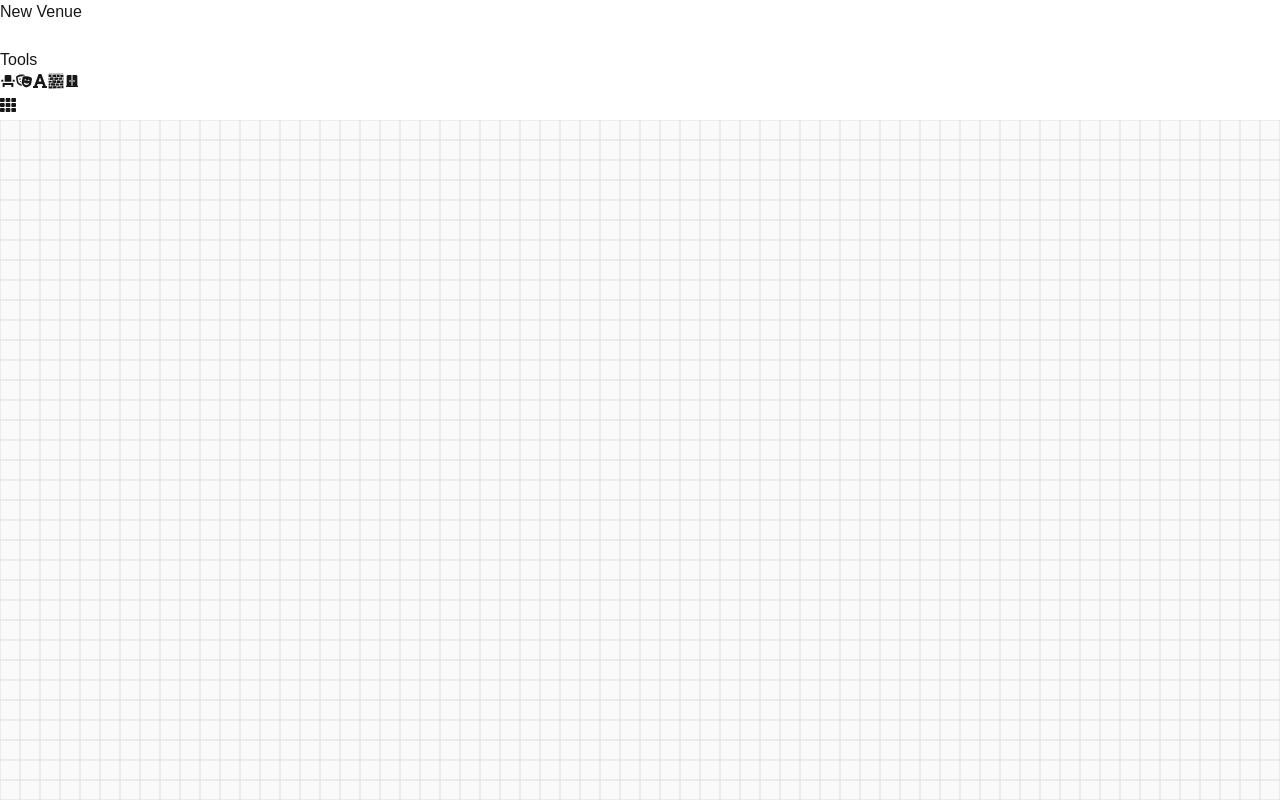
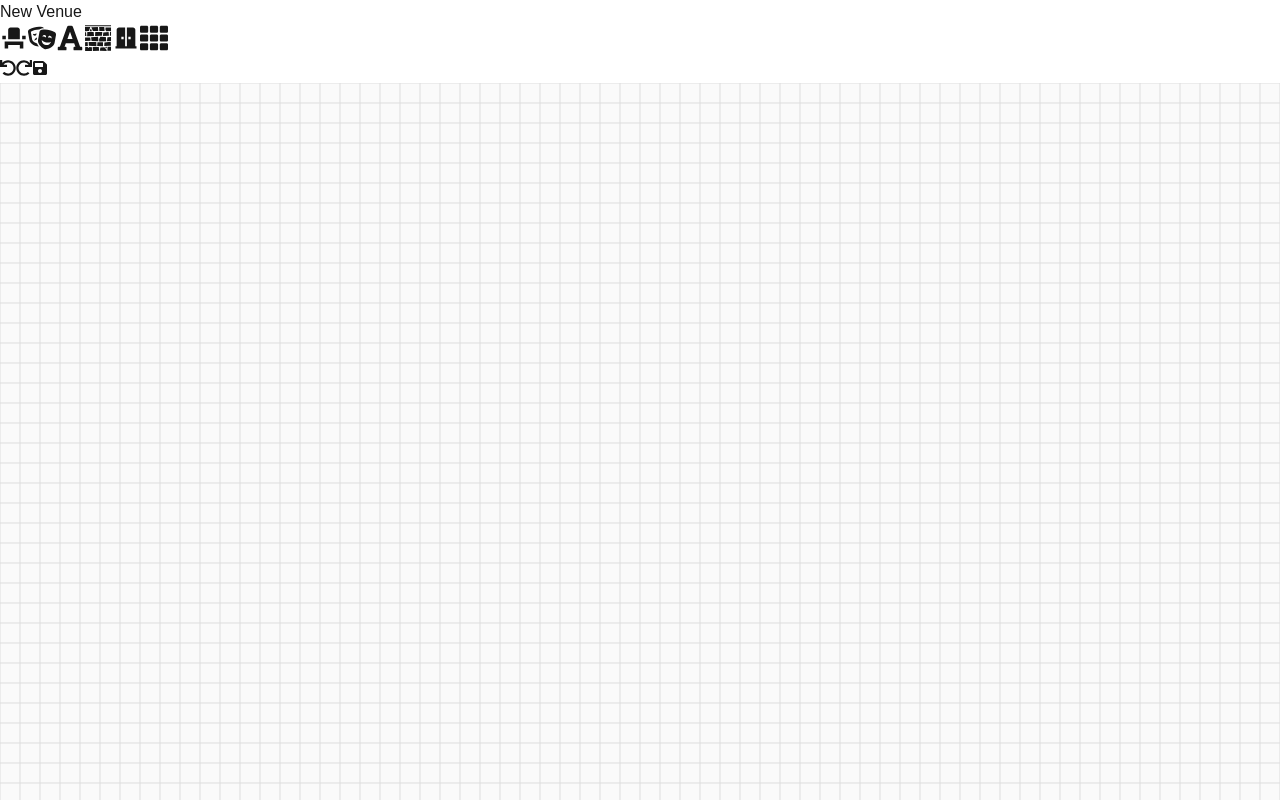
Before and after one commit to MustafaTRKYLMZ/venue-maker, a Next.js app: page /editor/new in a window 1280 px wide. Shown: the top 800 px of the page. Built offline with nearby package versions, Linux system fonts and the light colour scheme.

Commit message:
rendo undo added

```diff
--- a/src/app/editor/[mapId]/MapEditorContent.tsx
+++ b/src/app/editor/[mapId]/MapEditorContent.tsx
@@ -18,6 +18,8 @@ export function MapEditorContent() {
     setSelectedTool,
     selectedFloorId,
     setSelectedFloorId,
+    selectedElement,
+    setSelectedElement,
   } = useMapEditor();
 
   const [rows, setRows] = useState<number>(5);
@@ -51,6 +53,7 @@ export function MapEditorContent() {
     <div className="flex flex-col h-screen">
       {/* Header */}
       <MapEditorHeader
+        setIsMultipleSeatDialogOpen={setIsMultipleSeatDialogOpen}
         venueName={venue.name}
         handleUndo={() => {}}
         handleRedo={() => {}}
@@ -60,13 +63,13 @@ export function MapEditorContent() {
       />
 
       {/* Main content */}
-      <div className="flex flex-grow overflow-visible">
+      <div className="flex flex-row overflow-visible">
         {/* Left panel */}
-        <aside className="w-40 bg-gray-100 border-r border-gray-300 overflow-auto p-1 z-10">
+        {/* <aside className="flex flex-col w-40 bg-gray-100 border-r border-gray-300 overflow-auto p-1 z-10">
           <LeftPanelTools
             setIsMultipleSeatDialogOpen={setIsMultipleSeatDialogOpen}
           />
-        </aside>
+        </aside> */}
 
         {/* Canvas area */}
         <main className="relative flex-grow bg-white rounded-md border border-gray-300 overflow-auto flex flex-col">
@@ -86,6 +89,8 @@ export function MapEditorContent() {
         </main>
 
         {/* Right panel */}
+        {/* Properties panel */}
+        {selectedElement && (
           <aside className="w-64 bg-gray-50 border-l border-gray-300 p-3">
             <PropertiesPanel
               selectedElement={null}
@@ -93,6 +98,7 @@ export function MapEditorContent() {
               onDeleteElement={() => {}}
             />
           </aside>
+        )}
 
         {/* Add Multiple Seat Dialog */}
         {isMultipleSeatDialogOpen && (
--- a/src/components/AddMultipleSeat.tsx
+++ /dev/null
@@ -1,36 +0,0 @@
-import { IconButton } from "./ui/IconButton";
-import { FaTh } from "react-icons/fa";
-import { ElementType, ToolType } from "../types/element";
-import { useMapEditor } from "../context/MapEditorContext";
-
-export type AddMultipleSeatProps = {
-  setIsMultipleSeatDialogOpen: (isOpen: boolean) => void;
-};
-export const AddMultipleSeat = ({
-  setIsMultipleSeatDialogOpen,
-}: AddMultipleSeatProps) => {
-  const { selectedTool, setSelectedTool } = useMapEditor();
-
-  const handleOpenMultipleSeatDialog = (type: ElementType) => {
-    if (type === "section") {
-      const tool: ToolType = { type, rows: 0, cols: 0 };
-      setSelectedTool(tool);
-    }
-    console.log("Opening multiple seat dialog with type:", type);
-    setIsMultipleSeatDialogOpen(true);
-  };
-  console.log("AddMultipleSeat rendered >>>", selectedTool?.type);
-  return (
-    <div className="mb-4 mt-2 flex flex-col gap-2">
-      <div className="relative">
-        <IconButton
-          icon={<FaTh />}
-          tooltipText="Add Multiple Seats"
-          onClick={() => handleOpenMultipleSeatDialog("section")}
-          aria-label="Add multiple seats"
-          isSelected={selectedTool?.type === "section"}
-        />
-      </div>
-    </div>
-  );
-};
--- a/src/components/CanvasElementRenderer.tsx
+++ b/src/components/CanvasElementRenderer.tsx
@@ -3,10 +3,16 @@ import React from "react";
 import { Circle, Group, Rect, Text } from "react-konva";
 import { useMapEditor } from "../context/MapEditorContext";
 import { ElementType } from "../types/element";
-import { createRowsWithSeats } from "../utils/createRowsWithSeats";
+import { Venue } from "../types/venue";
 
 export const CanvasElementsRenderer = () => {
-  const { venue, selectedFloorId, setVenue } = useMapEditor();
+  const {
+    venue,
+    selectedFloorId,
+    setVenue,
+    setSelectedElement,
+    selectedElement,
+  } = useMapEditor();
   if (!selectedFloorId) return null;
 
   const floor = venue.floors.find((f) => f.id === selectedFloorId);
@@ -104,12 +110,57 @@ export const CanvasElementsRenderer = () => {
     setVenue({ ...venue, floors: updatedFloors });
   };
 
+  const handleElementClick = (type: ElementType, id: string) => {
+    console.log(`${type} clicked`, id);
+    // Here you can handle the click event for the element
+    const floor = venue.floors.find((floor) => floor.id === selectedFloorId);
+    if (!floor) return;
+
+    const elementArray = (() => {
+      switch (type) {
+        case "stage":
+          return floor.stage ? [floor.stage] : [];
+        case "controlRoom":
+          return floor.controlRoom ? [floor.controlRoom] : [];
+        case "door":
+          return floor.doors;
+        case "wall":
+          return floor.walls;
+        case "light":
+          return floor.lights;
+        case "section":
+          return floor.sections;
+        case "seat":
+          return floor.sections.flatMap((section) =>
+            section.rows.flatMap((row) => row.seats),
+          );
+        default:
+          return [];
+      }
+    })();
+
+    const selectedElement = elementArray.find((element) => element.id === id);
+    if (!selectedElement) return;
+
+    if (
+      type === "stage" ||
+      type === "controlRoom" ||
+      type === "door" ||
+      type === "wall" ||
+      type === "light" ||
+      type === "section" ||
+      type === "seat"
+    ) {
+      setSelectedElement(selectedElement);
+    }
+  };
+  console.log("Selected Element:", selectedElement);
   return (
     <>
       {venue.floors.map((floor) => {
         const isSelected = floor.id === selectedFloorId;
         const opacity = isSelected ? 1 : 0.1;
-        const listening = isSelected; // interaktifliği kapatmak için
+        const listening = isSelected;
         return (
           <Group key={floor.id} opacity={opacity} listening={listening}>
             {/* STAGE */}
@@ -119,6 +170,11 @@ export const CanvasElementsRenderer = () => {
                 x={floor.stage.position.x}
                 y={floor.stage.position.y}
                 draggable={isSelected && floor.stage.draggable}
+                onClick={() => {
+                  if (isSelected && floor.stage) {
+                    handleElementClick("stage", floor.stage.id);
+                  }
+                }}
                 onDragEnd={(e) => {
                   if (isSelected) {
                     handleDragEnd(
@@ -164,6 +220,12 @@ export const CanvasElementsRenderer = () => {
                       e.target.x(),
                       e.target.y(),
                     );
+                  }
+                }}
+                onClick={(e) => {
+                  e.cancelBubble = true; // Prevent event bubbling
+                  if (floor.controlRoom) {
+                    console.log("Control Room clicked", floor.controlRoom.id);
                   }
                 }}
               >
--- a/src/components/MapEditorHeader.tsx
+++ b/src/components/MapEditorHeader.tsx
@@ -1,6 +1,7 @@
 import React from "react";
 import { FaUndo, FaRedo, FaSave } from "react-icons/fa";
 import { IconButton } from "./ui/IconButton";
+import { Tools } from "./Tools";
 
 export type MapEditorHeaderProps = {
   venueName: string;
@@ -10,6 +11,7 @@ export type MapEditorHeaderProps = {
   handleRedo?: () => void;
   handleSaveMap?: () => void;
   isSaving?: boolean;
+  setIsMultipleSeatDialogOpen: (isOpen: boolean) => void;
 };
 
 export const MapEditorHeader = ({
@@ -20,43 +22,15 @@ export const MapEditorHeader = ({
   handleRedo,
   handleSaveMap,
   isSaving,
+  setIsMultipleSeatDialogOpen,
 }: MapEditorHeaderProps) => {
   return (
-    <header className="w-full bg-white shadow p-4 flex justify-between items-center">
-      <h1 className="text-2xl font-bold text-gray-800">{venueName}</h1>
-      <div className="flex space-x-4">
-        {/* Undo Button */}
-        <IconButton
-          Icon={FaUndo}
-          tooltipText="Undo"
-          onClick={handleUndo}
-          disabled={historyPointer === 0}
-          aria-label="Undo"
-          className="bg-blue-500 text-white hover:bg-blue-600 disabled:opacity-50"
-        />
+    <header className="flex flex-col flex-start w-full bg-white shadow flex justify-between items-start">
+      <div className="flex flex-row justify-between items-center w-full p-2 border-b border-gray-200">
+        <h1 className="text-2xl font-bold text-gray-800">{venueName}</h1>
+      </div>
 
-        {/* Redo Button */}
-        <IconButton
-          Icon={FaRedo}
-          tooltipText="Redo"
-          onClick={handleRedo}
-          disabled={historyPointer === historyLength - 1}
-          aria-label="Redo"
-          className="bg-blue-500 text-white hover:bg-blue-600 disabled:opacity-50"
-        />
-
-        {/* Save Button */}
-        <IconButton
-          Icon={FaSave}
-          tooltipText="Save"
-          onClick={handleSaveMap}
-          disabled={isSaving}
-          isLoading={isSaving}
-          loadingText="Saving..."
-          aria-label="Save map"
-          className="bg-green-600 text-white hover:bg-green-700 disabled:opacity-50"
-        />
-      </div>
+      <Tools setIsMultipleSeatDialogOpen={setIsMultipleSeatDialogOpen} />
     </header>
   );
 };
--- a/src/components/Tools.tsx
+++ b/src/components/Tools.tsx
@@ -1,18 +1,35 @@
 import { MdDoorSliding, MdEventSeat } from "react-icons/md";
 import { ElementType, ToolType } from "../types/element";
 import { IconButton } from "./ui/IconButton";
-import { FaTheaterMasks, FaFont } from "react-icons/fa";
+import {
+  FaTheaterMasks,
+  FaFont,
+  FaTh,
+  FaRedo,
+  FaSave,
+  FaUndo,
+} from "react-icons/fa";
 import { GiStoneWall } from "react-icons/gi";
-import { AddMultipleSeat } from "./AddMultipleSeat";
-import { useState } from "react";
 import { useMapEditor } from "../context/MapEditorContext";
 
 export type ToolsProps = {
   setIsMultipleSeatDialogOpen: (isOpen: boolean) => void;
+  isSaving?: boolean;
 };
 
-export const Tools = ({ setIsMultipleSeatDialogOpen }: ToolsProps) => {
-  const { selectedTool, setSelectedTool } = useMapEditor();
+export const Tools = ({
+  setIsMultipleSeatDialogOpen,
+  isSaving,
+}: ToolsProps) => {
+  const {
+    selectedTool,
+    setSelectedTool,
+    history,
+    setHistory,
+    historyPointer,
+    setHistoryPointer,
+    setVenue,
+  } = useMapEditor();
 
   const handleToolClick = (type: ElementType) => {
     const tool =
@@ -20,16 +37,41 @@ export const Tools = ({ setIsMultipleSeatDialogOpen }: ToolsProps) => {
     setSelectedTool(tool);
   };
 
+  const handleUndo = () => {
+    if (historyPointer > 0) {
+      const newPointer = historyPointer - 1;
+      setVenue(history[newPointer]);
+      setHistoryPointer(newPointer);
+    }
+  };
+
+  const handleRedo = () => {
+    if (historyPointer < history.length - 1) {
+      const newPointer = historyPointer + 1;
+      setVenue(history[newPointer]);
+      setHistoryPointer(newPointer);
+    }
+  };
+
+  const handleOpenMultipleSeatDialog = (type: ElementType) => {
+    if (type === "section") {
+      const tool: ToolType = { type, rows: 0, cols: 0 };
+      setSelectedTool(tool);
+    }
+
+    setIsMultipleSeatDialogOpen(true);
+  };
   return (
-    <div>
+    <div className="flex flex-row w-full h-full justify-between items-center bg-white shadow p-2 rounded-lg gap-2">
+      <div className="flex flex-row w-full h-full  p-2 rounded-lg gap-2">
         <IconButton
-        icon={<MdEventSeat />}
+          icon={<MdEventSeat size={28} />}
           tooltipText="Add Seat"
           onClick={() => handleToolClick("seat")}
           isSelected={selectedTool?.type === "seat"}
         />
         <IconButton
-        icon={<FaTheaterMasks />}
+          icon={<FaTheaterMasks size={28} />}
           tooltipText="Add Stage"
           onClick={() => handleToolClick("stage")}
           aria-label="Add Stage"
@@ -37,7 +79,7 @@ export const Tools = ({ setIsMultipleSeatDialogOpen }: ToolsProps) => {
         />
         {/* Add Text Button */}
         <IconButton
-        icon={<FaFont />}
+          icon={<FaFont size={28} />}
           tooltipText="Add Text"
           onClick={() => handleToolClick("text")}
           aria-label="Add Text"
@@ -45,7 +87,7 @@ export const Tools = ({ setIsMultipleSeatDialogOpen }: ToolsProps) => {
         />
         {/* Add Wall Button */}
         <IconButton
-        icon={<GiStoneWall />}
+          icon={<GiStoneWall size={28} />}
           tooltipText="Add Wall"
           onClick={() => handleToolClick("wall")}
           aria-label="Add Wall"
@@ -54,16 +96,53 @@ export const Tools = ({ setIsMultipleSeatDialogOpen }: ToolsProps) => {
 
         {/* Add Door Button */}
         <IconButton
-        icon={<MdDoorSliding />}
+          icon={<MdDoorSliding size={28} />}
           tooltipText="Add Door"
           onClick={() => handleToolClick("door")}
           aria-label="Add Door"
           isSelected={selectedTool?.type === "door"}
         />
+        <IconButton
+          icon={<FaTh size={28} />}
+          tooltipText="Add Multiple Seats"
+          onClick={() => handleOpenMultipleSeatDialog("section")}
+          aria-label="Add multiple seats"
+          isSelected={selectedTool?.type === "section"}
+        />
+      </div>
+      <div className="flex space-x-4">
+        {/* Undo Button */}
+        <IconButton
+          icon={<FaUndo />}
+          tooltipText="Undo"
+          onClick={handleUndo}
+          disabled={historyPointer === 0}
+          aria-label="Undo"
+          className="bg-blue-500 text-white hover:bg-blue-600 disabled:opacity-50"
+        />
 
-      <AddMultipleSeat
-        setIsMultipleSeatDialogOpen={setIsMultipleSeatDialogOpen}
+        {/* Redo Button */}
+        <IconButton
+          icon={<FaRedo />}
+          tooltipText="Redo"
+          onClick={handleRedo}
+          disabled={historyPointer === history.length - 1}
+          aria-label="Redo"
+          className="bg-blue-500 text-white hover:bg-blue-600 disabled:opacity-50"
         />
+
+        {/* Save Button */}
+        <IconButton
+          icon={<FaSave />}
+          tooltipText="Save"
+          onClick={() => {}}
+          disabled={isSaving}
+          isLoading={isSaving}
+          loadingText="Saving..."
+          aria-label="Save map"
+          className="bg-green-600 text-white hover:bg-green-700 disabled:opacity-50"
+        />
+      </div>
     </div>
   );
 };
--- a/src/components/ui/AppIcon.tsx
+++ b/src/components/ui/AppIcon.tsx
@@ -20,8 +20,8 @@ export const AppIcon = ({
       className={cn(
         "w-8 h-8 flex items-center justify-center rounded",
         isActive
-          ? "bg-primary text-white bg-blue-600 hover:bg-blue-700"
-          : "text-blue-700 bg-transparent",
+          ? "bg-primary text-orange bg-blue-300 hover:bg-blue-500"
+          : "text-orange-700 bg-transparent",
         className,
       )}
       style={style}
--- a/src/components/ui/Button.tsx
+++ b/src/components/ui/Button.tsx
@@ -30,7 +30,7 @@ export const Button = React.forwardRef<
     };
 
     const selectedVariants = {
-      primary: "bg-blue-800 text-white w-full",
+      primary: "bg-orange-800 text-white w-full",
       secondary: "bg-gray-400 text-gray-900",
       ghost: "bg-transparent hover:bg-gray-100 text-gray-700 p-0",
     };
--- a/src/components/ui/IconButton.tsx
+++ b/src/components/ui/IconButton.tsx
@@ -17,6 +17,7 @@ interface IconButtonProps
   isLoading?: boolean;
   loadingText?: string;
   isSelected?: boolean;
+  children?: React.ReactNode;
 }
 
 export const IconButton = ({
--- a/src/context/MapEditorContext.tsx
+++ b/src/context/MapEditorContext.tsx
@@ -1,16 +1,24 @@
 "use client";
 
-import React, { createContext, useContext, useState } from "react";
+import React, { createContext, useContext, useEffect, useState } from "react";
 import { Venue } from "@/src/types/venue";
-import { ToolType } from "@/src/types/element";
+import { SelectedElement, ToolType } from "@/src/types/element";
 
 type MapEditorContextType = {
   venue: Venue;
-  setVenue: React.Dispatch<React.SetStateAction<Venue>>;
+  setVenue: (newVenue: Venue) => void;
   selectedTool: ToolType | null;
   setSelectedTool: React.Dispatch<React.SetStateAction<ToolType | null>>;
   selectedFloorId: string | null;
   setSelectedFloorId: React.Dispatch<React.SetStateAction<string | null>>;
+  selectedElement: SelectedElement | null;
+  setSelectedElement: React.Dispatch<
+    React.SetStateAction<SelectedElement | null>
+  >;
+  history: Venue[];
+  setHistory: React.Dispatch<React.SetStateAction<Venue[]>>;
+  historyPointer: number;
+  setHistoryPointer: React.Dispatch<React.SetStateAction<number>>;
 };
 
 const MapEditorContext = createContext<MapEditorContextType | undefined>(
@@ -54,20 +62,48 @@ export const MapEditorProvider = ({
     image: "https://example.com/venue-image.jpg",
     capacity: 5000,
   });
+  const [selectedElement, setSelectedElement] =
+    useState<SelectedElement | null>(null);
+  const [history, setHistory] = useState<Venue[]>([]);
+  const [historyPointer, setHistoryPointer] = useState<number>(-1);
 
   const [selectedTool, setSelectedTool] = useState<ToolType | null>(null);
   const [selectedFloorId, setSelectedFloorId] = useState<string | null>(
     venue.floors.length > 0 ? venue.floors[0].id : "1",
   );
+
+  const pushToHistory = (newVenue: Venue) => {
+    const updatedHistory = history.slice(0, historyPointer + 1);
+    updatedHistory.push(newVenue);
+    setHistory(updatedHistory);
+    setHistoryPointer(updatedHistory.length - 1);
+  };
+  const updateVenue = (newVenue: Venue) => {
+    setVenue(newVenue);
+    pushToHistory(newVenue);
+  };
+
+  useEffect(() => {
+    if (venue && history.length === 0) {
+      setHistory([venue]);
+      setHistoryPointer(0);
+    }
+  }, [venue]);
   return (
     <MapEditorContext.Provider
       value={{
         venue,
-        setVenue,
+        setVenue: (newVenue: Venue) => updateVenue(newVenue),
         selectedTool,
         setSelectedTool,
         selectedFloorId,
         setSelectedFloorId,
+        selectedElement,
+        setSelectedElement,
+        history,
+        historyPointer,
+        setHistoryPointer,
+        setHistory,
       }}
     >
       {children}
```
Also changed, not shown: src/components/PropertiesPanel.tsx (+7 -13 lines), src/types/element.ts (+14 -3 lines). Lines whose indentation alone changed are shown as unchanged.
